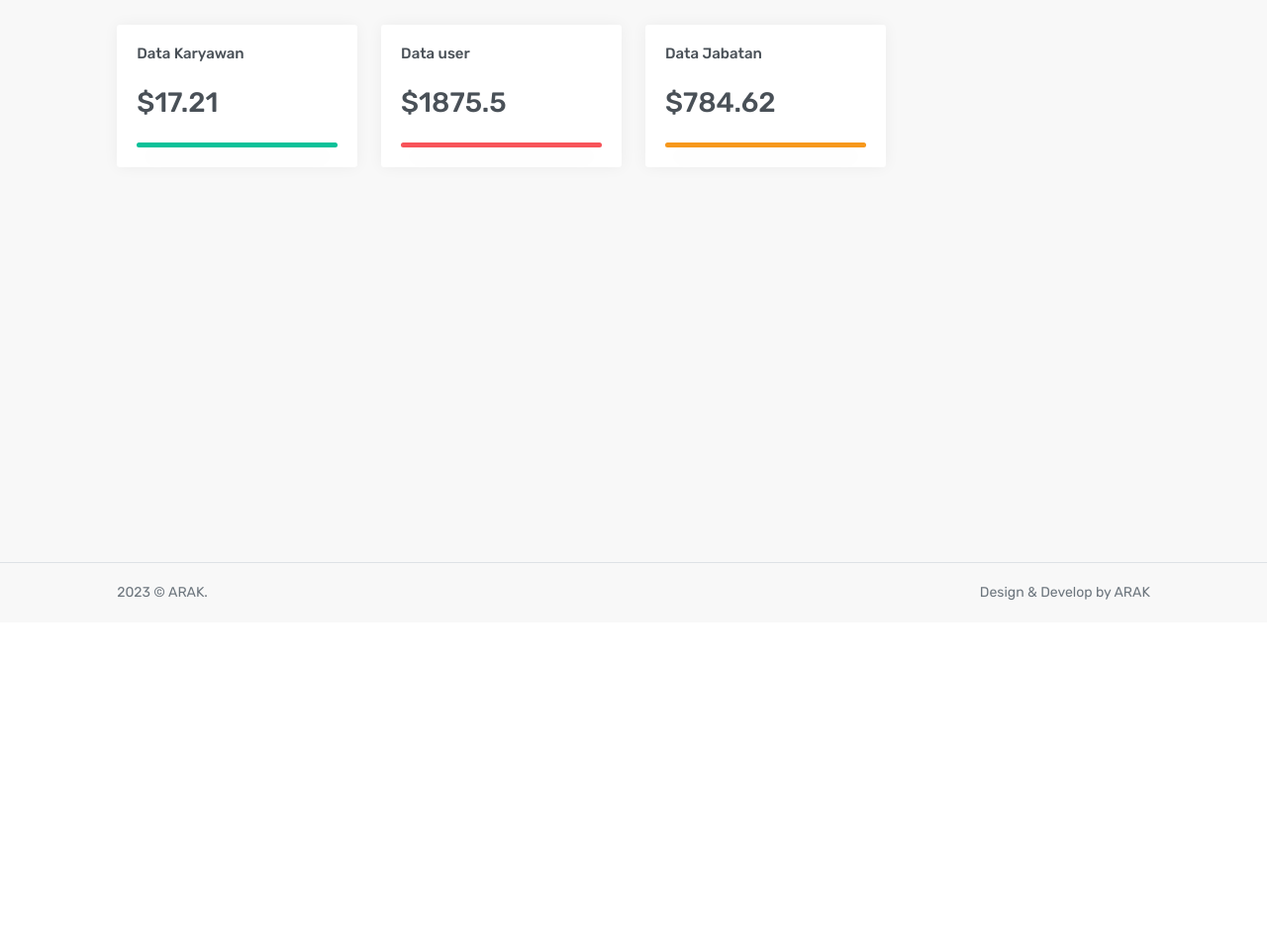
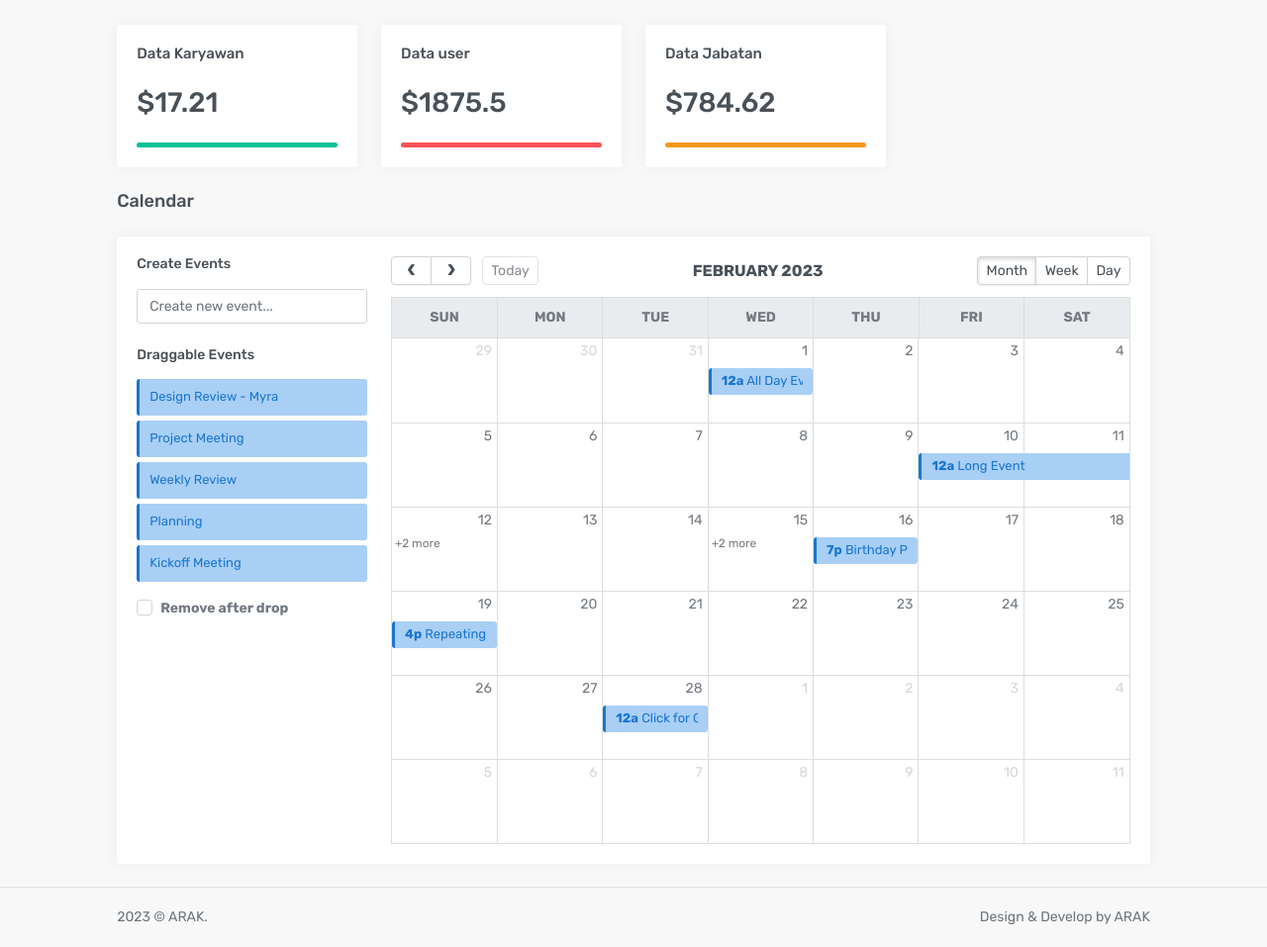
Before and after one commit to InternUnion/absensi1, a PHP site: page /page/dashboard.php in a window 1280 px wide. Shown: the part 171-1128 px from the top of the page at 99% size. Before the commit the page ends 778 px from the top, so only its background shows below. Run offline with PHP 8.4, Linux system fonts and the light colour scheme; lists and menus that the app fills with data are empty; style sheets or scripts are compiled from the project's sources; some libraries are stand-ins or nearby versions.

Commit message:
update dashboard calender
by rakha

```diff
--- a/page/dashboard.php
+++ b/page/dashboard.php
@@ -11,6 +11,9 @@
 
         <!-- App favicon -->
         <link rel="shortcut icon" href="../img/logo.jpg">
+
+        <!--calendar css-->
+        <link href="../template/Admin/plugins/fullcalendar/css/fullcalendar.min.css" rel="stylesheet" />
 
         <!-- App css -->
         <link href="../template/Admin/horizontal/assets/css/bootstrap.min.css" rel="stylesheet" type="text/css" />
@@ -234,8 +237,54 @@
 
                         </div>
                         <!-- end row-->
+                        <div class="row">
+                                <div class="col-12">
+                                    <div class="page-title-box d-flex align-items-center justify-content-between">
+                                        <h4 class="mb-0 font-size-18">Calendar</h4>
 
+                                    </div>
+                                </div>
+                            </div>
 
+                            <div class="row">
+                            <div class="col-12">
+                                <div class="card m-b-30">
+                                    <div class="card-body">
+
+                                        <div class="row">
+                                            <div class="col-lg-3 col-md-4">
+
+                                                <h6 class="mb-3">Create Events</h6>
+                                                <form method="post" id="add_event_form">
+                                                    <input type="text" class="form-control new-event-form" placeholder="Create new event..." />
+                                                </form>
+
+                                                <div id='external-events' class="mt-4">
+                                                    <h6 class="mb-3">Draggable Events</h6>
+                                                    <div class='fc-event'>Design Review - Myra</div>
+                                                    <div class='fc-event'>Project Meeting</div>
+                                                    <div class='fc-event'>Weekly Review</div>
+                                                    <div class='fc-event'>Planning</div>
+                                                    <div class='fc-event'>Kickoff Meeting</div>
+                                                </div>
+
+                                                <!-- checkbox -->
+                                                <div class="custom-control custom-checkbox mt-3">
+                                                    <input type="checkbox" class="custom-control-input" id="drop-remove" data-parsley-multiple="groups" data-parsley-mincheck="2">
+                                                    <label class="custom-control-label" for="drop-remove">Remove after drop</label>
+                                                </div>
+
+                                            </div>
+
+                                            <div id='calendar' class="col-lg-9 col-md-8 mt-3 mt-lg-0"></div>
+
+                                        </div>
+                                        <!-- end row -->
+
+                                    </div>
+                                </div>
+                            </div> <!-- end col -->
+                        </div>
 
                         <!--end row-->
 
@@ -299,6 +348,12 @@
         <!-- App js -->
         <script src="../template/Admin/horizontal/assets/js/theme.js"></script>
 
+        <!--calendar js-->
+        <script src="../template/Admin/plugins/jquery-ui/jquery-ui.min.js"></script>
+        <script src="../template/Admin/plugins/moment/moment.js"></script>
+        <script src='../template/Admin/plugins/fullcalendar/js/fullcalendar.min.js'></script>
+        <script src="../template/Admin/horizontal/assets/pages/calendar-demo.js"></script>
+
     </body>
 
 </html>
```
